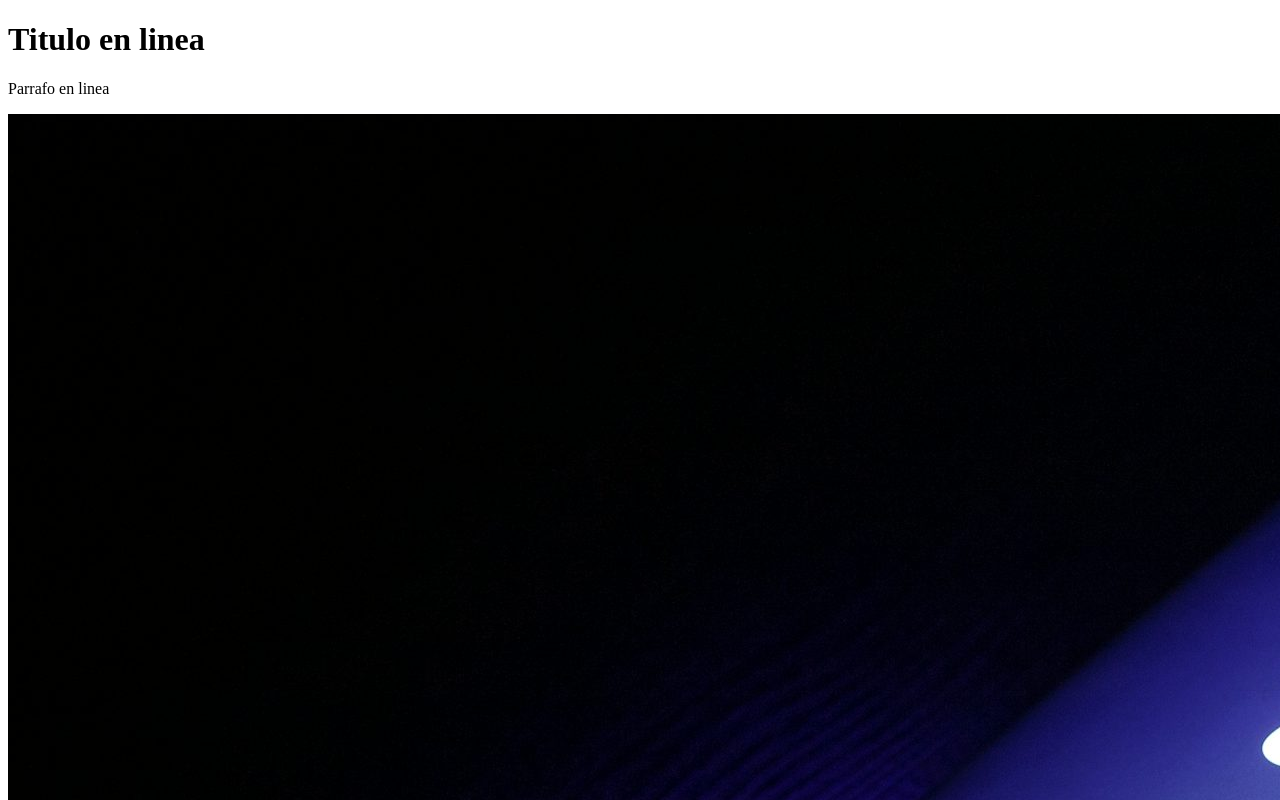
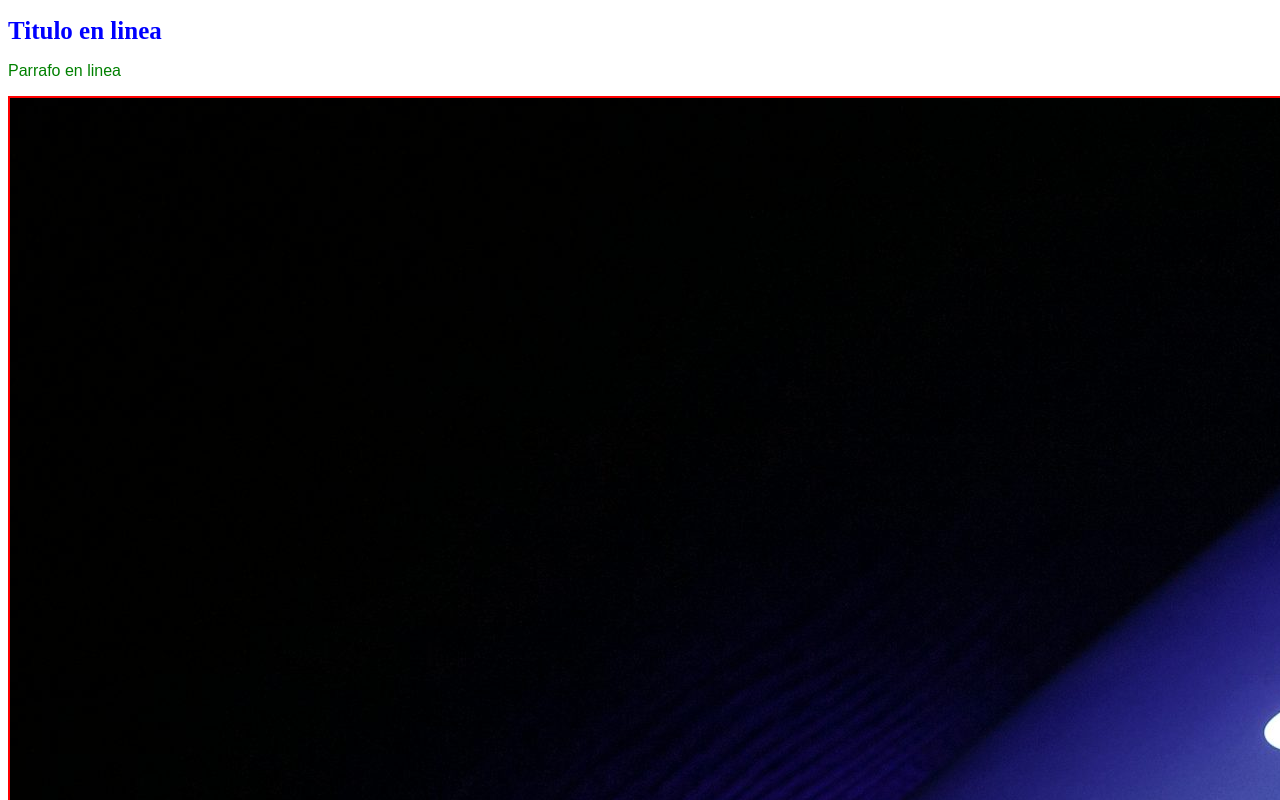
Before and after one commit to brayan1963/Labor8, a plain HTML site: page index.html in a window 1280 px wide. Shown: the top 800 px of the page. Drawn offline with Linux system fonts and the light colour scheme.

Commit message:
cambios en estilos

```diff
--- a/index.html
+++ b/index.html
@@ -6,9 +6,9 @@
 </head>
 <body>
     <!--Aplicar estilos en linea-->
-   <h1>Titulo en linea</h1>
-   <p>Parrafo en linea</p>
-   <img src="photo-1491472253230-a044054ca35f.jpg"
+   <h1 style="color: blue; font-size: 25px;">Titulo en linea</h1>
+   <p style="color: green;font-family: Arial, Helvetica, sans-serif;">Parrafo en linea</p>
+   <img src="photo-1491472253230-a044054ca35f.jpg" style="border: 2px solid red;">
 
 </body>
 
```
